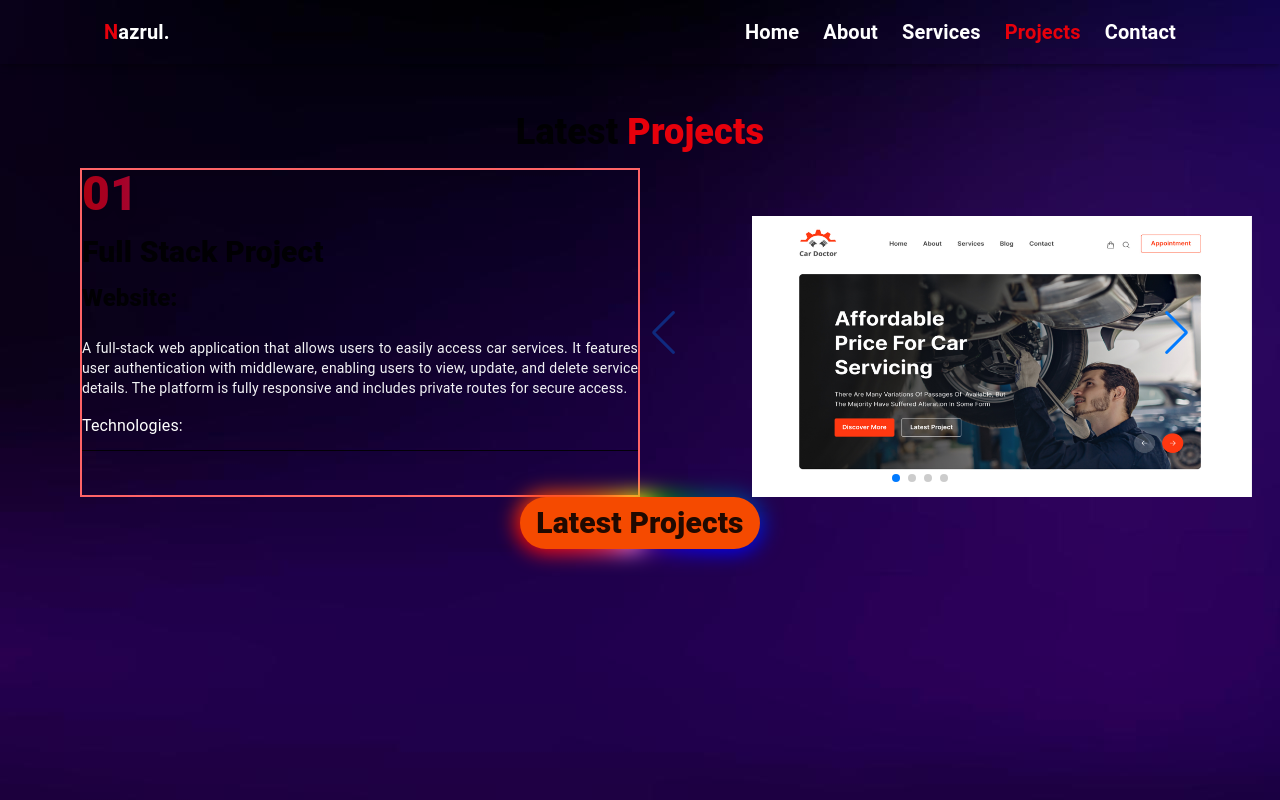
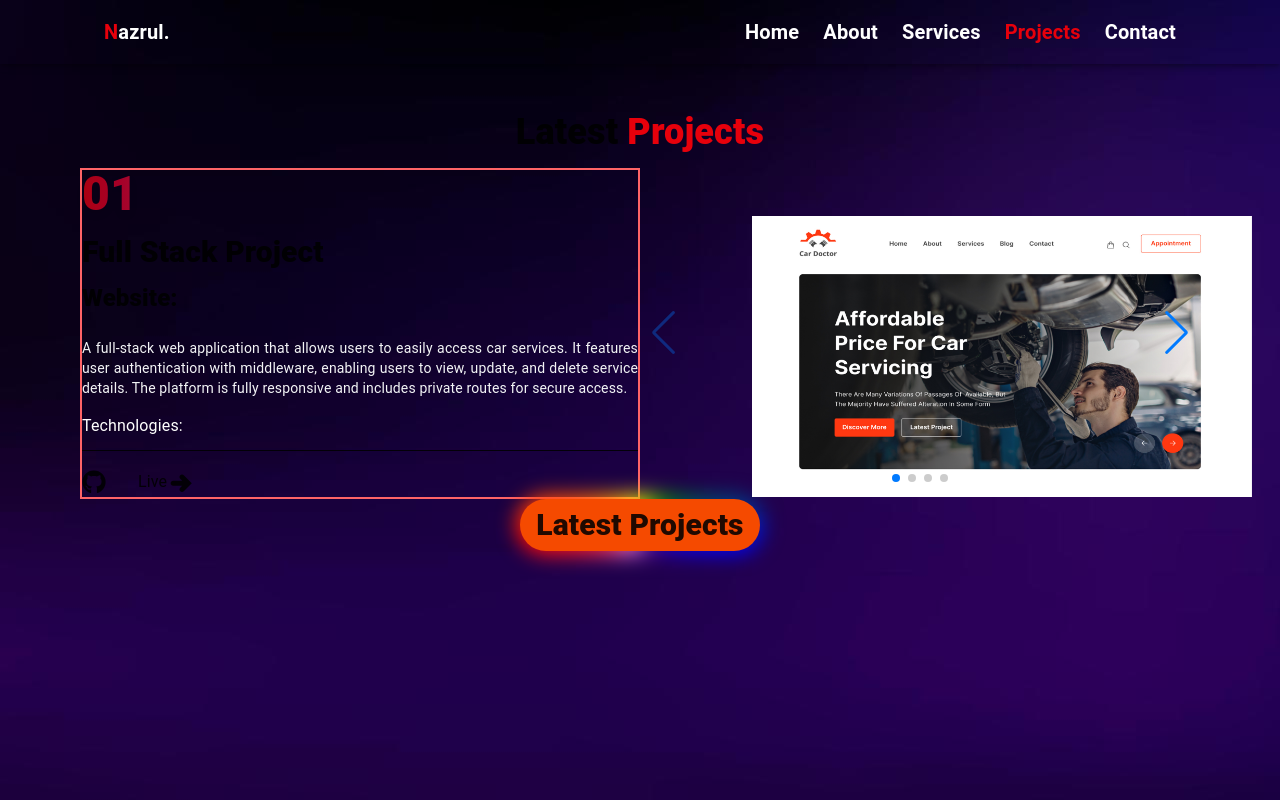
Before and after one commit to Nazrul144/nazrul-portfolio, a Next.js app: page /projects in a window 1280 px wide. Built offline with nearby package versions, Linux system fonts and the light colour scheme.

Commit message:
Counter added

```diff
--- a/src/components/homePage/Projects.jsx
+++ b/src/components/homePage/Projects.jsx
@@ -11,6 +11,9 @@ import "swiper/css/pagination";
 import "swiper/css/navigation";
 // import required modules
 import { EffectFlip, Pagination, Navigation } from "swiper/modules";
+import { TiArrowRightThick } from "react-icons/ti";
+import { FaGithub } from "react-icons/fa";
+import Link from "next/link";
 
 const Projects = () => {
   const [activeSlide, setActiveSlide] = useState(1);
@@ -31,13 +34,17 @@ const Projects = () => {
                bg-gradient-to-r from-red-600 to-purple-700
                drop-shadow-lg animate-pulse"
           >
-            01
+            0{activeSlide}
           </h1>
           <h1 className="font-extrabold text-2xl lg:text-3xl mt-4">Full Stack Project</h1>
           <h3 className="font-extrabold text-xl lg:text-2xl mt-3 mb-6">Website:</h3>
           <p className="text-justify text-gray-100 text-sm">A full-stack web application that allows users to easily access car services. It features user authentication with middleware, enabling users to view, update, and delete service details. The platform is fully responsive and includes private routes for secure access.</p>
           <h4 className="text-white mt-4">Technologies:</h4>
           <hr className="mb-4 mt-3"/>
+          <div className="flex items-center gap-8 ">
+          <Link href="#"><FaGithub className="text-2xl" /></Link>
+          <Link href={"#"}><span className="flex items-center">Live <TiArrowRightThick className="text-3xl "/></span></Link>
+          </div>
         </div>
         <div className="lg:w-[50%] relative">
           <Swiper
```
